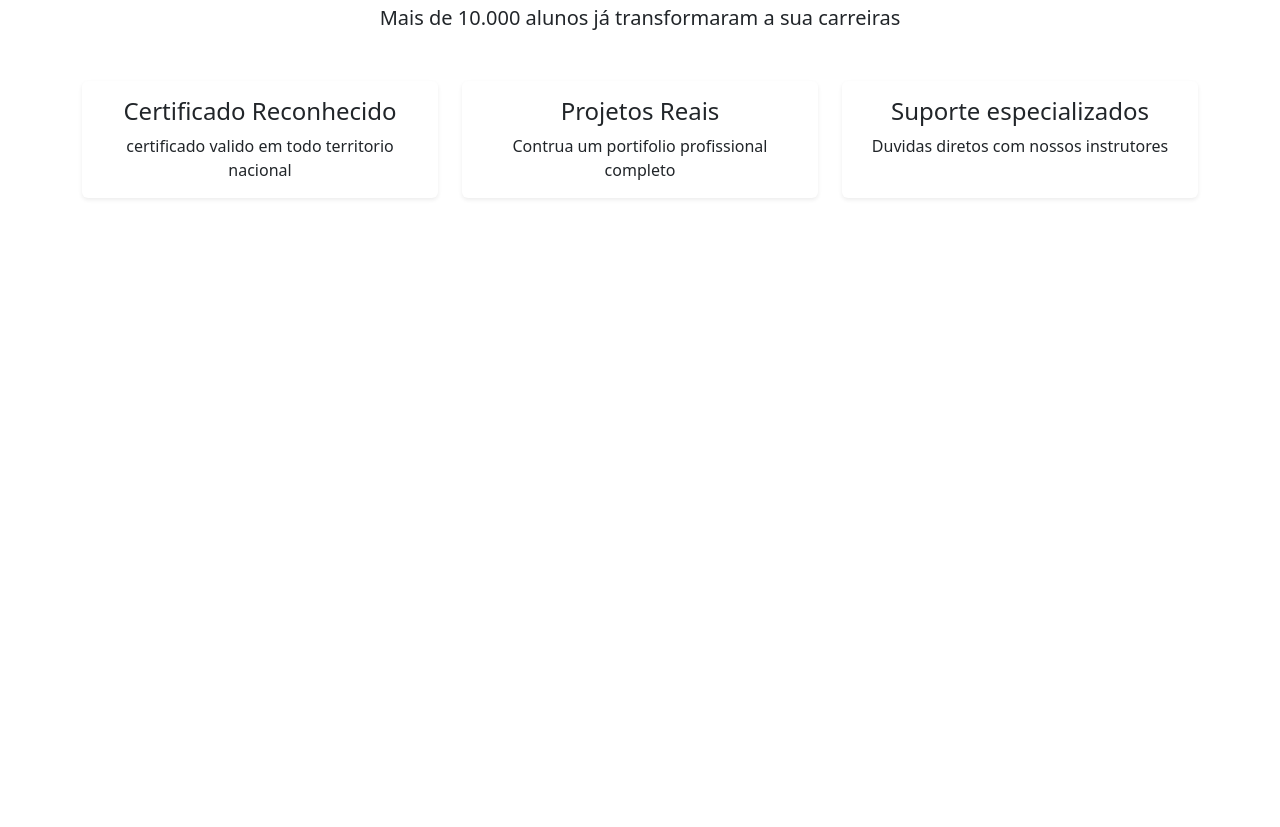
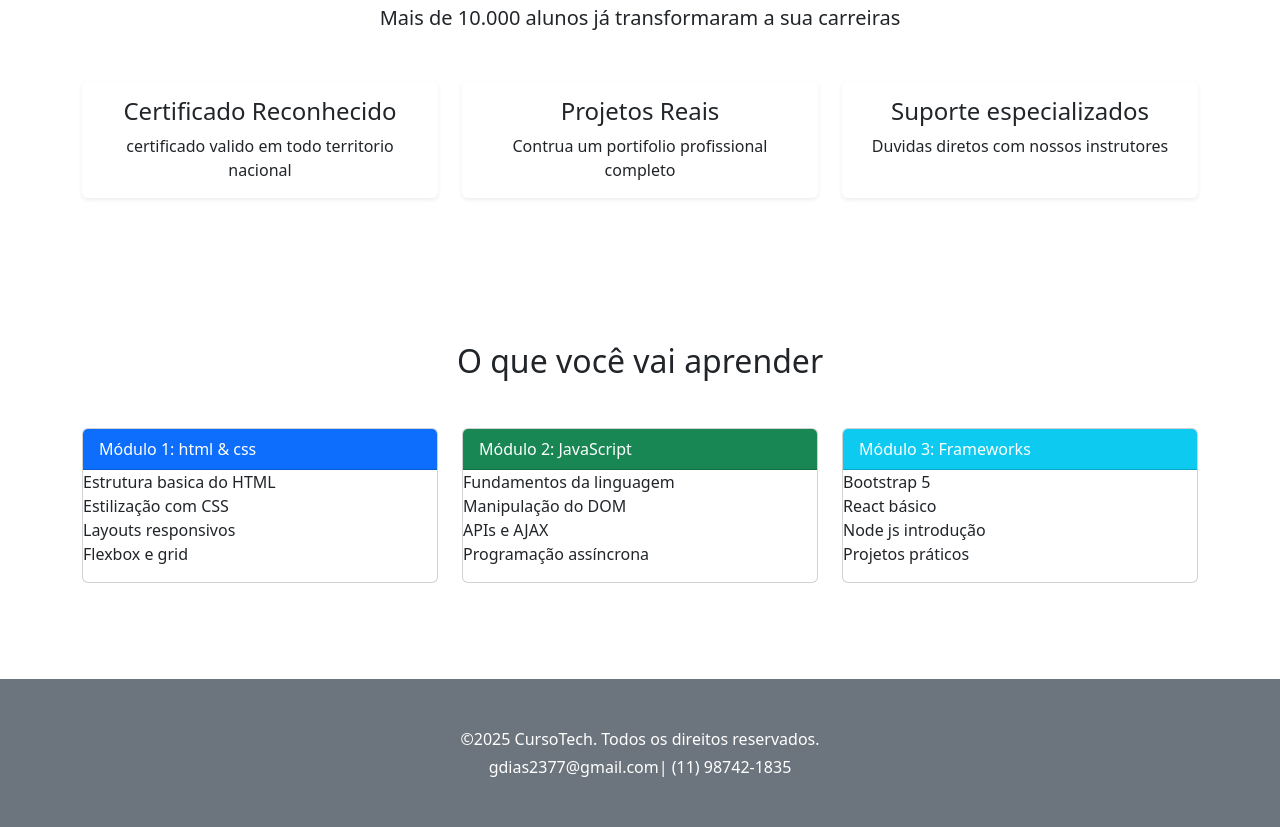
Before and after one commit to GuilhermeDias29/ProjetoBootstrap, a plain HTML site: page Bootstrap/index.html in a window 1280 px wide. Shown: the part 552-1379 px from the top of the page. Before the commit the page ends 846 px from the top, so only its background shows below. Drawn offline with nearby package versions, Linux system fonts and the light colour scheme.

Commit message:
New update

```diff
--- a/Bootstrap/index.html
+++ b/Bootstrap/index.html
@@ -74,6 +74,74 @@
         </section>
 
 
+        <section class="container my-5 py-5">
+        <h2 class="text-center mb-5"> O que você vai aprender</h2>
+
+
+        <div class="row g-4">
+            <div class="col-md-4">
+                <div class="card h-100">
+                    <div class="card-header bg-primary text-white"> Módulo 1: html & css</div>
+                        <div>
+                            <ul class="list-unstyled mb-0">
+                                <li>Estrutura basica do HTML</li>
+                                <li>Estilização com CSS</li>
+                                <li>Layouts responsivos</li>
+                                <li>Flexbox e grid</li>
+                            </ul>
+                        </div>
+
+                </div>
+            </div>
+
+
+
+
+
+
+                    <div class="col-md-4">
+                        <div class="card h-100">
+                            <div class="card-header bg-success text-white"> Módulo 2: JavaScript</div>
+                                <div>
+                                    <ul class="list-unstyled mo-0">
+                                        <li>Fundamentos da linguagem</li>
+                                        <li>Manipulação do DOM</li>
+                                        <li>APIs e AJAX</li>
+                                        <li>Programação assíncrona</li>
+                                    </ul>
+                                </div>
+
+                        </div>
+                    </div>
+
+
+                    <div class="col-md-4">
+                        <div class="card h-100">
+                            <div class="card-header bg-info text-white"> Módulo 3: Frameworks</div>
+                                <div>
+                                    <ul class="list-unstyled mo-0">
+                                        <li>Bootstrap 5</li>
+                                        <li>React básico</li>
+                                        <li>Node js introdução</li>
+                                        <li>Projetos práticos</li>
+                                    </ul>
+                                </div>
+
+                        </div>
+
+                    </div>
+        </div>
+            </section>
+
+            <footer class="bg-secondary text-white py-5">
+                <div class="container text-center">
+                    <p class="mb-1"> &copy;2025 CursoTech. Todos os direitos reservados.</p>
+                    <p class="mb-0"> gdias2377@gmail.com| (11) 98742-1835</p>
+                </div>
+            </footer>
+
+
+
 
 </body>
 </html>
```
